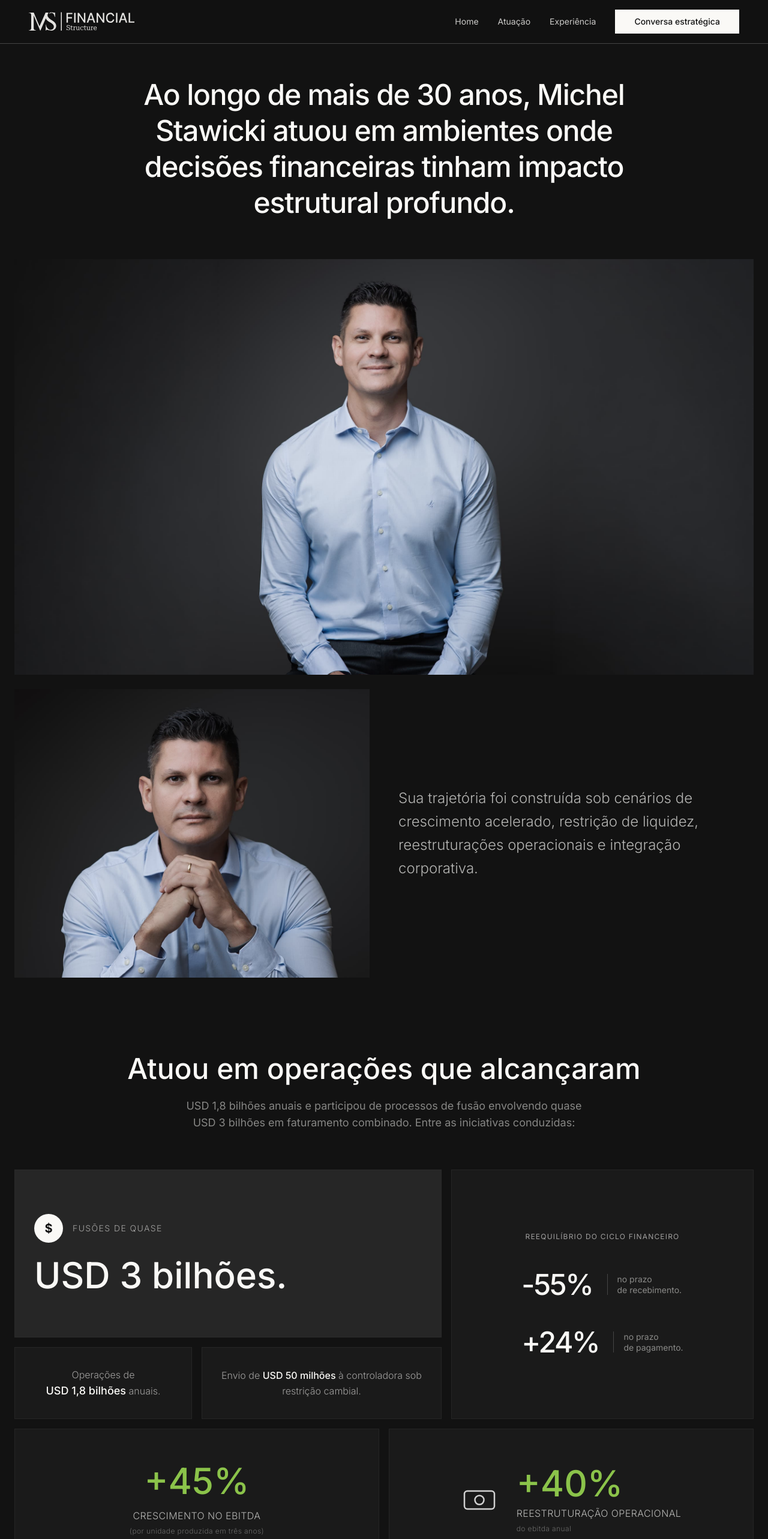
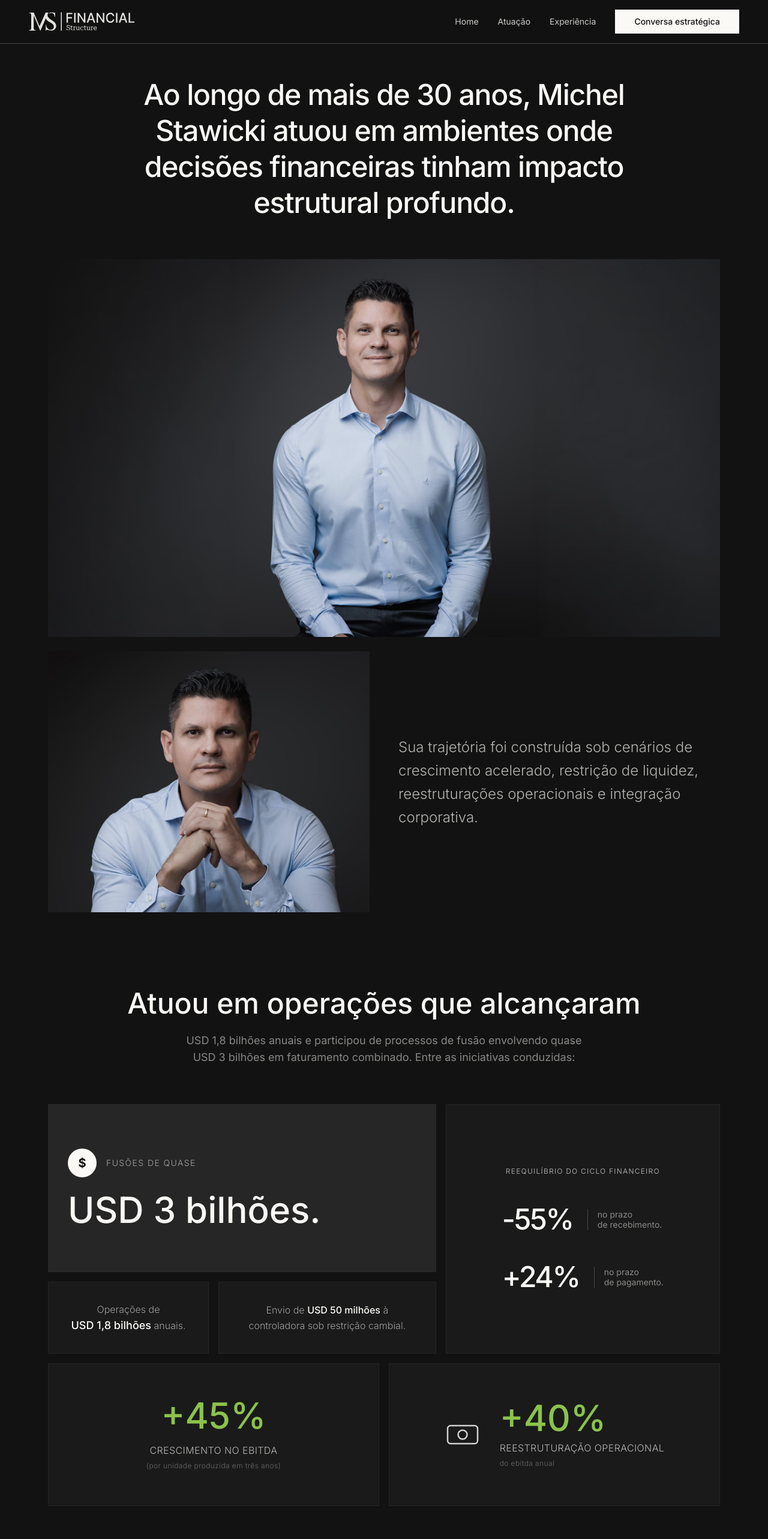
Before and after one commit to Bryanninja/michel-stawicki-web, a Next.js app: page /experiencia in a window 1280 px wide. Shown: the top 2566 px of the page at 60% size. Built offline with nearby package versions, Linux system fonts and the light colour scheme.

Commit message:
feat: add container component in all components sections

```diff
--- a/app/components/BentoGrid.tsx
+++ b/app/components/BentoGrid.tsx
@@ -1,6 +1,9 @@
+import Container from "./Container";
+
 const BentoGrid = () => {
   return (
-    <section className="max-w-[1440px] mx-auto px-6 mb-24">
+    <section className=" mb-24">
+      <Container>
         <div className="grid grid-cols-1 md:grid-cols-12 gap-4  mx-auto">
           {/* CARD 1: Fusões (Ocupa 7 colunas) */}
           <div className="md:col-span-7 bg-[#262626] p-8 flex flex-col justify-center gap-6 border border-brand-gray/10 min-h-[280px]">
@@ -114,6 +117,7 @@ const BentoGrid = () => {
             </div>
           </div>
         </div>
+      </Container>
     </section>
   );
 };
--- a/app/components/Container.tsx
+++ b/app/components/Container.tsx
@@ -12,9 +12,7 @@ export default function Container({
     <div
       className={`
         mx-auto w-full
-
         px-6 md:px-12 lg:px-20
-        /* Max-width compensado: 1440px + os 160px de padding do LG */
         max-w-[1440px]
         ${className}
       `}
--- a/app/components/Crescimento.tsx
+++ b/app/components/Crescimento.tsx
@@ -1,10 +1,12 @@
+import Container from "./Container";
+
 export default function Crescimento() {
   return (
     <section
       id="growth"
       className="bg-brand-black w-full py-24 border-b border-brand-gray/10"
     >
-      <div className="max-w-[1440px] mx-auto px-6">
+      <Container>
         {/* Cabeçalho da Seção */}
         <div className="mb-16 max-w-3xl">
           <h2 className="font-sans font-medium text-4xl md:text-5xl text-brand-white mb-6 tracking-tight">
@@ -52,7 +54,7 @@ export default function Crescimento() {
             alcançar o próximo nível.
           </p>
         </div>
-      </div>
+      </Container>
     </section>
   );
 }
--- a/app/components/Entregas.tsx
+++ b/app/components/Entregas.tsx
@@ -1,3 +1,5 @@
+import Container from "./Container";
+
 export default function Entregas() {
   const itens = [
     {
@@ -20,7 +22,7 @@ export default function Entregas() {
 
   return (
     <section className="bg-surface border-t border-brand-gray/10 py-24">
-      <div className="max-w-[1440px] mx-auto px-6">
+      <Container>
         <div className="mb-16">
           <h2 className="font-sans font-medium text-3xl md:text-4xl text-brand-white mb-4">
             O Que a Intervenção Entrega?
@@ -64,7 +66,7 @@ export default function Entregas() {
             />
           </div>
         </div>
-      </div>
+      </Container>
     </section>
   );
 }
--- a/app/components/Estrutura.tsx
+++ b/app/components/Estrutura.tsx
@@ -1,4 +1,5 @@
 import Button from "./Button";
+import Container from "./Container";
 
 export default function Estrutura() {
   const cards = [
@@ -31,7 +32,7 @@ export default function Estrutura() {
 
   return (
     <section className="bg-surface w-full py-24 border-b border-brand-gray/10">
-      <div className="max-w-360 mx-auto px-6">
+      <Container>
         {/* Cabeçalho alinhado à esquerda como no design */}
         <div className="mb-12 max-w-2xl">
           <h2 className="font-sans font-medium text-4xl md:text-5xl leading-tight text-brand-white mb-4 tracking-tight">
@@ -77,7 +78,7 @@ export default function Estrutura() {
             Saiba mais sobre a metodologia
           </Button>
         </div>
-      </div>
+      </Container>
     </section>
   );
 }
--- a/app/components/Faq.tsx
+++ b/app/components/Faq.tsx
@@ -1,6 +1,7 @@
 "use client";
 
 import { useState } from "react";
+import Container from "./Container";
 
 export default function Faq() {
   // Estado para controlar qual pergunta está aberta
@@ -36,7 +37,7 @@ export default function Faq() {
 
   return (
     <section className="bg-surface w-full py-24 border-b border-brand-gray/10">
-      <div className="max-w-[1440px] mx-auto px-6 max-w-4xl">
+      <Container>
         <h2 className="font-sans font-medium text-3xl md:text-4xl text-brand-white mb-12 tracking-tight">
           Ficou com alguma dúvida?
         </h2>
@@ -83,7 +84,7 @@ export default function Faq() {
             </div>
           ))}
         </div>
-      </div>
+      </Container>
     </section>
   );
 }
--- a/app/components/Footer.tsx
+++ b/app/components/Footer.tsx
@@ -1,9 +1,10 @@
 import Link from "next/link";
+import Container from "./Container";
 
 export default function Footer() {
   return (
     <footer className="bg-brand-black border-t border-brand-gray/10 pt-20 pb-8 w-full">
-      <div className="max-w-[1440px] mx-auto px-6">
+      <Container>
         {/* Top Section: Logo, Contato e Links */}
         <div className="grid grid-cols-1 md:grid-cols-4 gap-12 md:gap-8 mb-16">
           {/* Coluna 1 e 2: Logo e E-mail (Ocupa metade do espaço no desktop) */}
@@ -105,7 +106,7 @@ export default function Footer() {
             Termos de Uso e Política de Privacidade
           </Link>
         </div>
-      </div>
+      </Container>
     </footer>
   );
 }
--- a/app/components/Hero.tsx
+++ b/app/components/Hero.tsx
@@ -1,3 +1,5 @@
+import Container from "./Container";
+
 export default function Hero() {
   return (
     <section className="relative h-screen w-full flex flex-col justify-center overflow-hidden">
@@ -11,7 +13,7 @@ export default function Hero() {
         <div className="absolute inset-0 bg-black/30 md:bg-transparent"></div>
       </div>
 
-      <div className="relative z-10 w-full max-w-[1440px] mx-auto px-6 h-full flex flex-col justify-center">
+      <Container className="relative z-10 w-full  h-full flex flex-col justify-center">
         <div className="pt-24 md:pt-0"></div>
 
         <div className="max-w-2xl">
@@ -56,7 +58,7 @@ export default function Hero() {
             </div>
           </div>
         </a>
-      </div>
+      </Container>
     </section>
   );
 }
--- a/app/experiencia/page.tsx
+++ b/app/experiencia/page.tsx
@@ -3,6 +3,7 @@ import Footer from "../components/Footer";
 import Cta from "../components/Cta";
 import BentoGrid from "../components/BentoGrid";
 import Faq from "../components/Faq";
+import Container from "../components/Container";
 
 export default function Experiencia() {
   return (
@@ -10,7 +11,8 @@ export default function Experiencia() {
       <Header />
       <main className="bg-brand-black min-h-screen pt-32 pb-20">
         {/* 1. Hero: Texto de Impacto + Foto 1 */}
-        <section className="max-w-[1440px] mx-auto px-6 mb-6">
+        <section className=" mb-6">
+          <Container>
             <div className="max-w-4xl mx-auto text-center mb-16">
               <h1 className="font-sans font-medium text-3xl md:text-5xl text-brand-white leading-tight tracking-tight">
                 Ao longo de mais de 30 anos, Michel Stawicki atuou em ambientes
@@ -25,10 +27,12 @@ export default function Experiencia() {
                 className="w-full h-full object-cover grayscale-[20%]"
               />
             </div>
+          </Container>
         </section>
 
         {/* 2. Trajetória: Foto 2 + Texto Lateral */}
-        <section className="max-w-[1440px] mx-auto px-6 mb-32">
+        <section className="mb-32">
+          <Container>
             <div className="grid grid-cols-1 md:grid-cols-2 gap-12 items-center max-w-360 mx-auto">
               <div className="aspect-auto overflow-hidden">
                 <img
@@ -40,23 +44,26 @@ export default function Experiencia() {
               <div className="max-w-lg">
                 <p className="font-sans text-brand-white/70 text-lg md:text-2xl leading-relaxed font-light">
                   Sua trajetória foi construída sob cenários de crescimento
-                acelerado, restrição de liquidez, reestruturações operacionais e
-                integração corporativa.
+                  acelerado, restrição de liquidez, reestruturações operacionais
+                  e integração corporativa.
                 </p>
               </div>
             </div>
+          </Container>
         </section>
 
         {/* 3. Título das Operações */}
-        <section className="max-w-[1440px] mx-auto px-6 mb-16 text-center">
+        <section className="mb-16 text-center">
+          <Container>
             <h2 className="font-sans font-medium text-3xl md:text-5xl text-brand-white mb-6">
               Atuou em operações que alcançaram
             </h2>
             <p className="font-sans text-brand-white/50 text-lg max-w-2xl mx-auto">
-            USD 1,8 bilhões anuais e participou de processos de fusão envolvendo
-            quase USD 3 bilhões em faturamento combinado. Entre as iniciativas
-            conduzidas:
+              USD 1,8 bilhões anuais e participou de processos de fusão
+              envolvendo quase USD 3 bilhões em faturamento combinado. Entre as
+              iniciativas conduzidas:
             </p>
+          </Container>
         </section>
 
         <BentoGrid />
```
Also changed, not shown: app/atuacao/page.tsx (+6 -5 lines), app/components/Cta.tsx (+4 -3 lines). Lines whose indentation alone changed are shown as unchanged.
